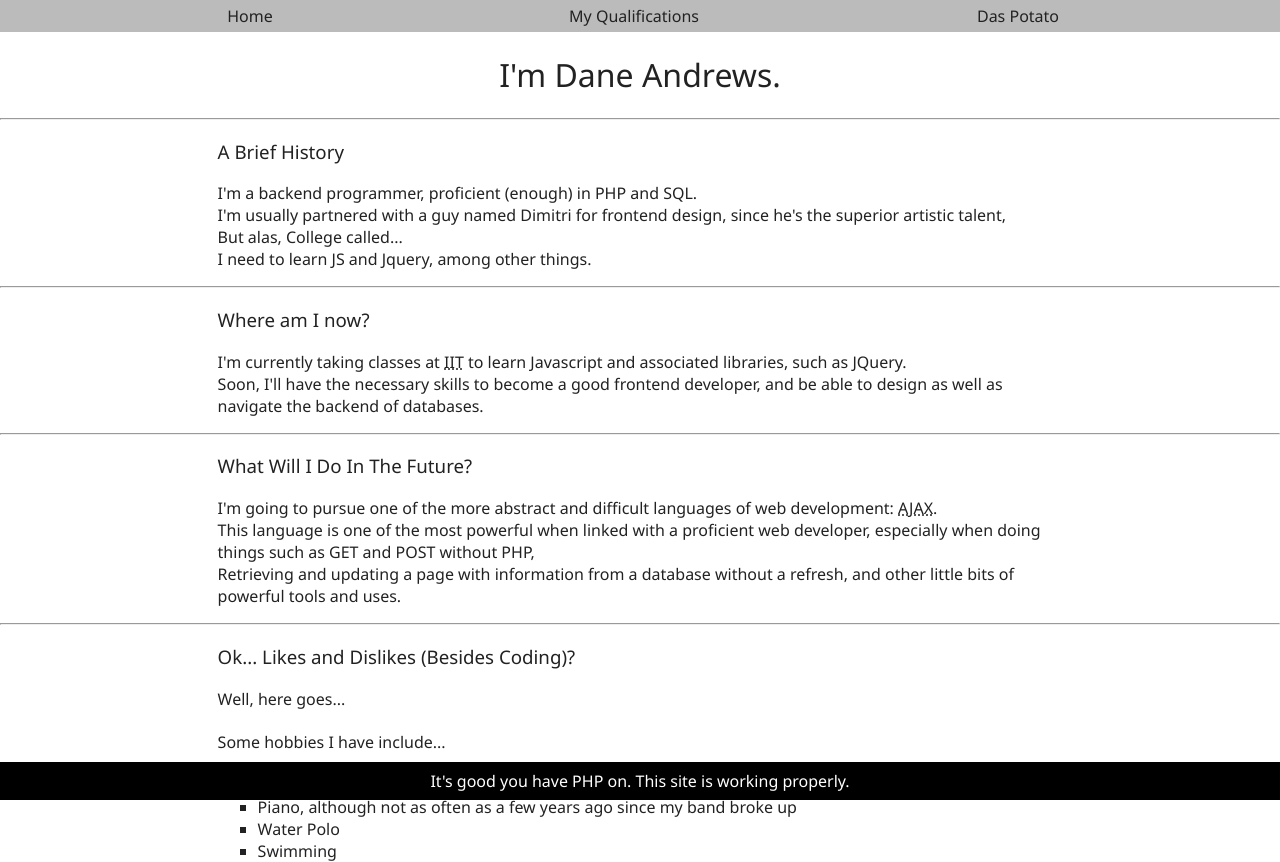
After one commit to dane00a/Class-Repo, a PHP site: page /home.php in a window 1280 px wide. The commit adds this page. Run offline with PHP 8.4, Linux system fonts and the light colour scheme.

Commit message:
Morning Update
It's 11:23 (Fibonacci), and here's the update:
Added Potato Page
Put a little polish on home.php
Switched to php implementation with XAMPP
Menu is done, and is include() -ed into the pages
Cube has moved to potato Page
Added potato

```diff
--- a/Resume/css/common.css
+++ b/Resume/css/common.css
@@ -10,40 +10,3 @@ html, body{
   margin:0;
   padding:0;
 }
-.cont{
-  width:66%;
-  margin:10px auto;
-}
-.animbox{
-  width:200px;
-  height:200px;
-  position:absolute;
-  animation: animboxanim 5s infinite;
-}
-@keyframes animboxanim{
-  0%{
-    left:10%;
-    top:10%;
-    background-color: #123456;
-  }
-  25%{
-    left:90%;
-    top:10%;
-    background-color: #B10000;
-  }
-  50%{
-    left:90%;
-    top:90%;
-    background-color: #FFF;
-  }
-  75%{
-    top:90%;
-    left:10%;
-    background-color:#618253;
-  }
-  100%{
-    left:10%;
-    top:10%;
-    background-color: #123456;
-  }
-}
--- /dev/null
+++ b/Resume/css/home.css
@@ -0,0 +1,63 @@
+.cont{
+  width:66%;
+  margin:10px auto;
+}
+.animbox{
+  width:200px;
+  height:200px;
+  position:absolute;
+  animation: animboxanim 5s infinite;
+}
+.animbox p{
+  animation: colorchange 5s infinite;
+}
+.hobbies{
+  list-style: square;
+}
+@keyframes animboxanim{
+  0%{
+    left:10%;
+    top:10%;
+    background-color: #123456;
+  }
+  25%{
+    left:90%;
+    top:10%;
+    background-color: #B10000;
+    border-radius: 0;
+  }
+  50%{
+    left:90%;
+    top:90%;
+    background-color: #FFF;
+    border-radius:100%;
+  }
+  75%{
+    top:90%;
+    left:10%;
+    background-color:#618253;
+    border-radius: 0;
+  }
+  100%{
+    left:10%;
+    top:10%;
+    background-color: #123456;
+  }
+}
+@keyframes colorchange{
+  0%{
+    color:#FFF;
+  }
+  25%{
+    color:#FFF
+  }
+  50%{
+    color:#222;
+  }
+  75%{
+    color:#FFF;
+  }
+  100%{
+    color:#FFF;
+  }
+}
--- a/Resume/home.html
+++ b/Resume/home.php
@@ -5,6 +5,7 @@
     <link href="css/home.css" rel="stylesheet" type="text/css">
   </head>
   <body>
+      <?php include("menu.html"); ?>
       <h1 style="text-align:center;">I'm Dane Andrews.</h1>
       <hr>
       <div class="whoami cont">
@@ -40,7 +41,7 @@
           Well, here goes...
         </p>
         <h4>Some hobbies I have include...</h4>
-        <ul>
+        <ul class="hobbies">
           <li>
             Playing the occasional computer game (right now Arma 3)
           </li>
@@ -55,10 +56,5 @@
           </li>
         </ul>
       </div>
-      <div class="animbox">
-        <p>
-          Is this box not amusing?
-        </p>
-      </div>
   </body>
 </html>
--- a/Resume/index.html
+++ b/Resume/index.html
@@ -5,7 +5,7 @@
     <title>Dane the Pain Train, Mane</title>
   </head>
   <body>
-    <h1><a href="home.html">Welcome to the Future. <br> Welcome to Dane. <br> Click here to find out more.</a></h1>
+    <h1><a href="home.php">Welcome to the Future. <br> Welcome to Dane. <br> Click here to find out more.</a></h1>
       <img class="bg_img" src="images/design2.jpg" alt="bg_design">
   </body>
 </html>
--- /dev/null
+++ b/Resume/menu.html
@@ -0,0 +1,57 @@
+<style>
+.navbarcont{
+  width:100%;
+  margin:0px auto;
+  background-color:#BBB;
+}
+.menu{
+  list-style: none;
+  width:100%;
+  margin:0px auto;
+  max-width:1200px;
+}
+.menu_item{
+  display:inline-block;
+  width:30%;
+  text-align:center;
+  margin:0px;
+  background-color:#BBB;
+  padding:5px 10px;
+  border-collapse: collapse;
+  border:0;
+  transition: 0.2s ease-out;
+}
+.menu_item:hover{
+  color:#fff;
+}
+.footer{
+  height:auto;
+  background-color:#000;
+  position:fixed;
+  bottom:0;
+  width:100%;
+}
+.footer p{
+  color:#FFF;
+  text-align: center;
+  margin:8px auto;
+}
+</style>
+<div class="navbarcont">
+  <ul class="menu">
+    <a href="home.php"><li class="menu_item">
+      Home
+    </li></a>
+    <a href="qualifications.php"><li class="menu_item">
+      My Qualifications
+    </li></a>
+    <a href="potato.php"><li class="menu_item">
+      Das Potato
+    </li></a>
+  </ul>
+</div>
+<div class="footer">
+  <p>
+    It's good you have PHP on. This site is working properly.
+  </p>
+</div>
```
Also changed, not shown: Resume/potato.php (added, +35 -0 lines), Resume/images/potato.gif (added).
